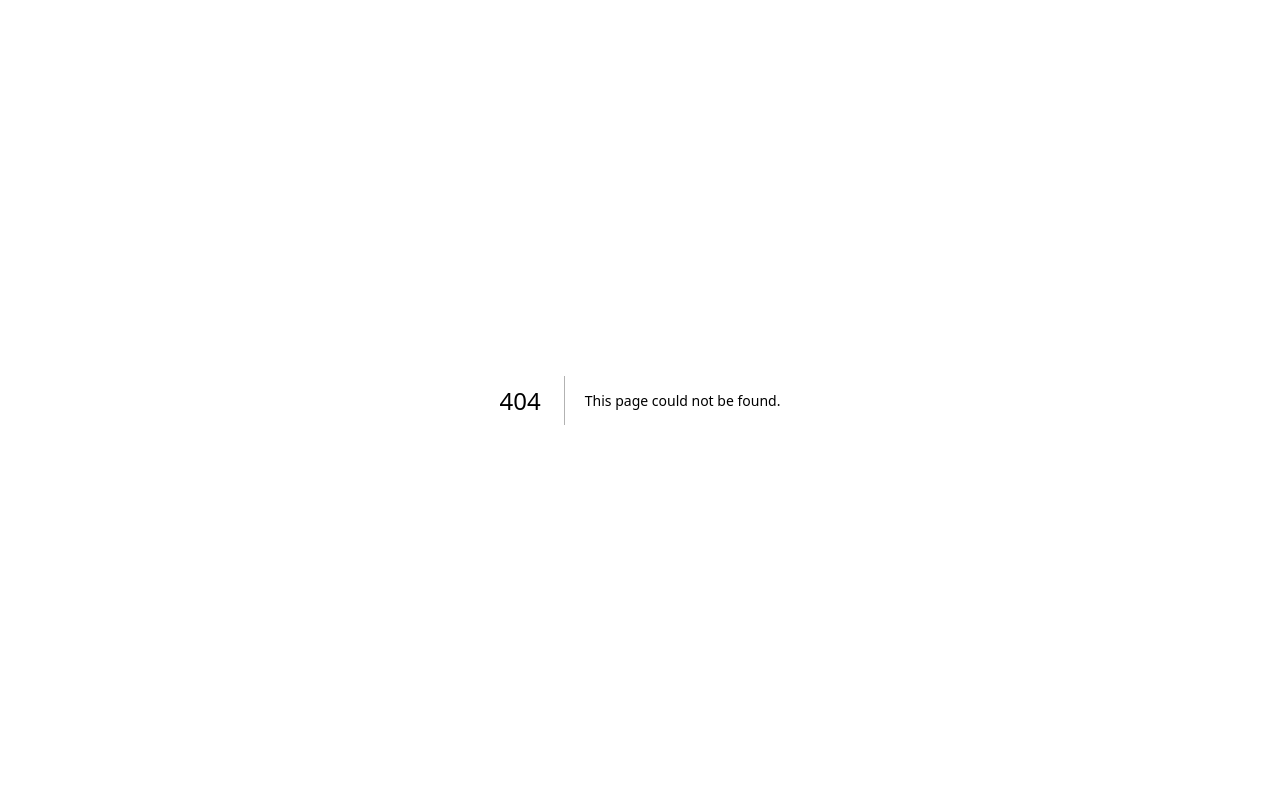
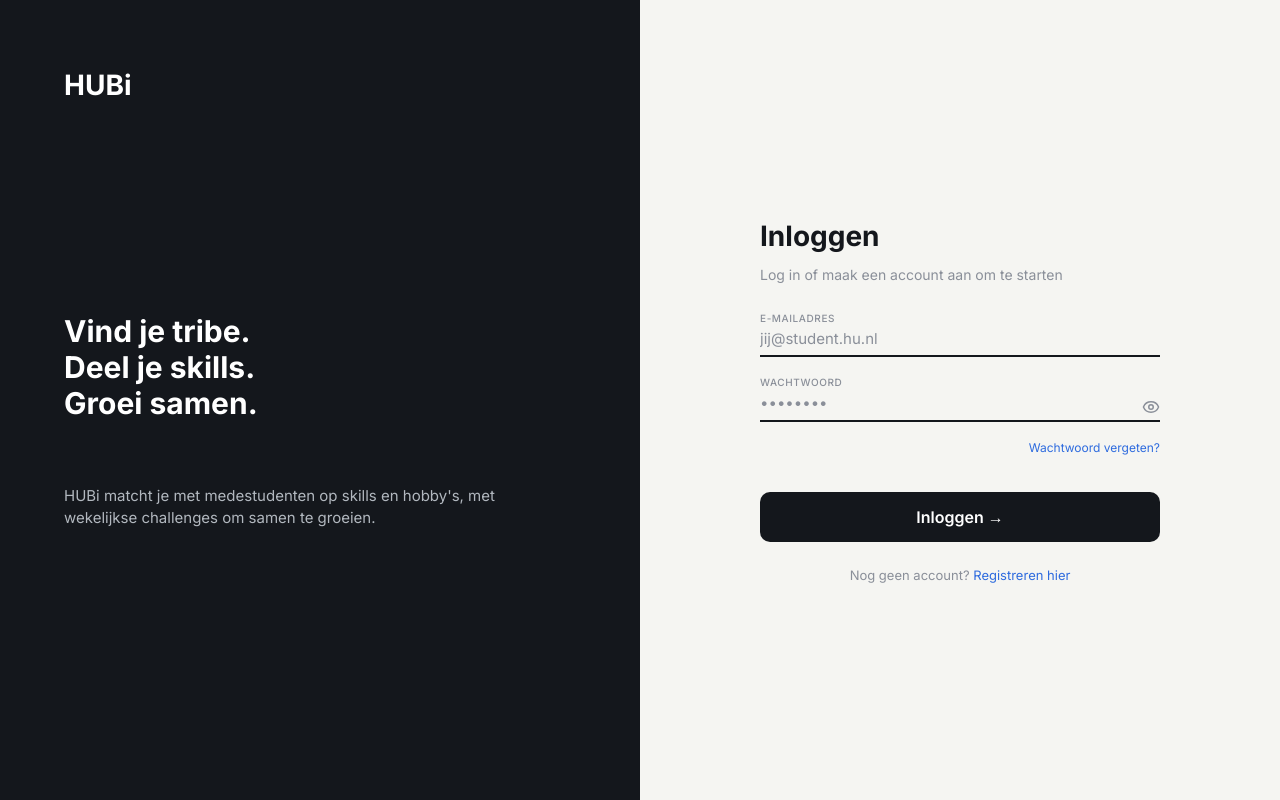
Before and after one commit to Tarikezfzafi/de-hu-monsters, a Next.js app: page /login in a window 1280 px wide. Before the commit this address had no page. Built offline with nearby package versions, Linux system fonts and the light colour scheme.

Commit message:
Voeg inlogpagina met Supabase-login toe

```diff
--- /dev/null
+++ b/app/(auth)/login/page.tsx
@@ -0,0 +1,41 @@
+import type { Metadata } from "next";
+import Link from "next/link";
+import { AuthShell } from "@/features/auth/components/AuthShell";
+import { LoginForm } from "@/features/auth/components/LoginForm";
+
+export const metadata: Metadata = {
+  title: "Inloggen | HUBi",
+};
+
+export default function LoginPage() {
+  return (
+    <AuthShell
+      brandTitle={
+        <>
+          Vind je tribe.
+          <br />
+          Deel je skills.
+          <br />
+          Groei samen.
+        </>
+      }
+      brandText="HUBi matcht je met medestudenten op skills en hobby's, met wekelijkse challenges om samen te groeien."
+    >
+      <header>
+        <h1 className="text-[26px] font-bold lg:text-[28px]">Inloggen</h1>
+        <p className="mt-1 text-[13px] text-hubi-muted lg:mt-2 lg:text-sm">
+          Log in of maak een account aan om te starten
+        </p>
+      </header>
+
+      <LoginForm />
+
+      <p className="mt-6 text-center text-[13px] text-hubi-muted">
+        Nog geen account?{" "}
+        <Link href="/registreren" className="text-hubi-link">
+          Registreren hier
+        </Link>
+      </p>
+    </AuthShell>
+  );
+}
--- a/features/auth/actions.ts
+++ b/features/auth/actions.ts
@@ -52,3 +52,36 @@ export async function registerUser(
   // 3. Doorsturen
   redirect("/registreren/bevestig");
 }
+
+const loginSchema = z.object({
+  email: z.email("Vul een geldig e-mailadres in"),
+  password: z.string().min(1, "Vul je wachtwoord in"),
+});
+
+export type LoginState = {
+  errors?: Partial<Record<keyof z.infer<typeof loginSchema>, string[]>>;
+  message?: string;
+};
+
+export async function loginUser(
+  _prevState: LoginState,
+  formData: FormData
+): Promise<LoginState> {
+  // 1. Valideren
+  const result = loginSchema.safeParse(Object.fromEntries(formData));
+
+  if (!result.success) {
+    return { errors: z.flattenError(result.error).fieldErrors };
+  }
+
+  // 2. Inloggen bij Supabase
+  const supabase = await createClient();
+  const { error } = await supabase.auth.signInWithPassword(result.data);
+
+  if (error) {
+    return { message: "E-mailadres of wachtwoord klopt niet." };
+  }
+
+  // 3. Doorsturen
+  redirect("/");
+}
--- /dev/null
+++ b/features/auth/components/LoginForm.tsx
@@ -0,0 +1,53 @@
+"use client";
+
+import { useActionState } from "react";
+import Link from "next/link";
+import { loginUser, type LoginState } from "../actions";
+import { FormField } from "./FormField";
+import { PasswordField } from "./PasswordField";
+
+const initialState: LoginState = {};
+
+export function LoginForm() {
+  const [state, formAction, pending] = useActionState(loginUser, initialState);
+
+  return (
+    <form action={formAction} className="mt-[26px] flex flex-col gap-[18px]">
+      <FormField
+        label="E-mailadres"
+        name="email"
+        type="email"
+        placeholder="jij@student.hu.nl"
+        autoComplete="email"
+        error={state.errors?.email?.[0]}
+      />
+
+      <PasswordField
+        label="Wachtwoord"
+        name="password"
+        placeholder="••••••••"
+        autoComplete="current-password"
+        error={state.errors?.password?.[0]}
+      />
+
+      <Link
+        href="/wachtwoord-vergeten"
+        className="self-end text-xs text-hubi-link hover:underline"
+      >
+        Wachtwoord vergeten?
+      </Link>
+
+      {state.message && (
+        <p role="alert" className="text-sm text-red-600">{state.message}</p>
+      )}
+
+      <button
+        type="submit"
+        disabled={pending}
+        className="mt-[18px] h-[46px] w-full rounded-[10px] bg-hubi-ink text-[15px] font-semibold text-white transition-opacity hover:opacity-90 focus-visible:outline-2 focus-visible:outline-offset-2 focus-visible:outline-hubi-link disabled:cursor-not-allowed disabled:opacity-60 lg:h-[50px] lg:text-base"
+      >
+        {pending ? "Bezig..." : "Inloggen →"}
+      </button>
+    </form>
+  );
+}
```
